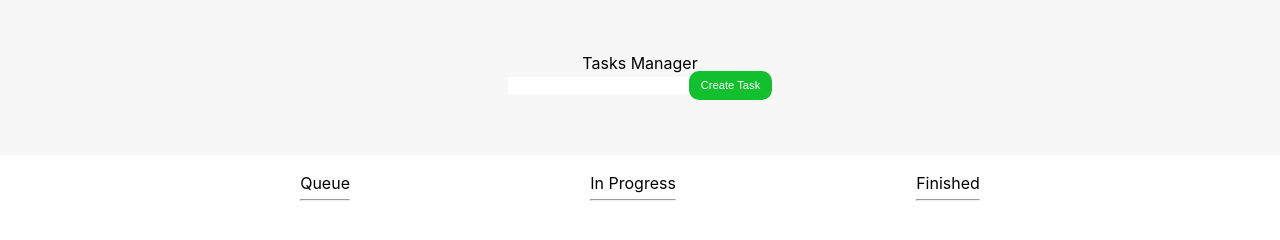
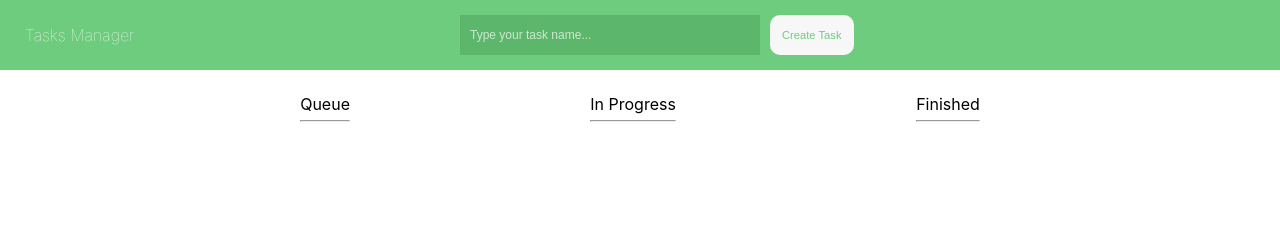
Before and after one commit to DazLamas/task-manager, a website: page app/index.html in a window 1280 px wide. Drawn offline with Linux system fonts and the light colour scheme.

Commit message:
Improve header styles

```diff
--- a/app/index.html
+++ b/app/index.html
@@ -10,8 +10,8 @@
 		<header class="header">
 			<h1 class="header--title">Tasks Manager</h1>
 			<ul class="header--items-cont">
-				<li><input id="task-input-js" type="text" class="input"></li>
-				<li><button id="new-task-btn-js" type="button" class="button btn-primary">Create Task</button></li>
+				<li><input id="task-input-js" type="text" class="input header--input" placeholder="Type your task name..."></li>
+				<li><button id="new-task-btn-js" type="button" class="button btn-lighten header--button">Create Task</button></li>
 			</ul>
 		</header>
 		<div class="main">
--- a/app/scss/common/_components.scss
+++ b/app/scss/common/_components.scss
@@ -34,17 +34,25 @@
     padding: 0.375rem 0.75rem;
     transition: all 0.15s ease-in-out;
     user-select: none;
+    cursor: pointer;
     &.btn-primary {
         color: $white;
         background-color: $primary;
     }
     &.btn-secondary {
         color: $white;
-        background-color: $secondary;
+        background-color: $gray-300;
     }
     &.btn-lighten {
-        color: $gray-700;
+        color: $primary;
         background-color: $gray-100;
+        font-weight: 500;
+    }
+    &.btn-outline {
+        color: $white;
+        background-color: transparent;
+        font-weight: 100;
+        border: 0.5px solid $white;
     }
     &:hover {
       // color: rgba(255, 255, 255, 1) !important;
@@ -54,5 +62,45 @@
 }
 
 .input {
-	 border: none;
+    -webkit-appearance: none;
+    background: $white;
+    border: none;
+    color: $white;
+    font-size: $font-size-xs;
+    font-weight: 100;
+    outline: none;
+    padding: 0;
+    position: relative;
+    width: 100%;
+    height: 20px;
+    text-indent: 10px;
 }
+
+::-webkit-input-placeholder { /* Chrome/Opera/Safari */
+  color: $white;
+  font-size: $font-size-xs;
+  opacity: .7;
+  font-weight: 100;
+  margin-right: 5px;
+}
+::-moz-placeholder { /* Firefox 19+ */
+  color: $white;
+  font-size: $font-size-xs;
+  opacity: .7;
+  font-weight: 100;
+  margin-right: 5px;
+}
+:-ms-input-placeholder { /* IE 10+ */
+  color: $white;
+  font-size: $font-size-xs;
+  opacity: .7;
+  font-weight: 100;
+  margin-right: 5px;
+}
+:-moz-placeholder { /* Firefox 18- */
+  color: $white;
+  font-size: $font-size-xs;
+  opacity: .7;
+  font-weight: 100;
+  margin-right: 5px;
+}
--- a/app/scss/common/_layout.scss
+++ b/app/scss/common/_layout.scss
@@ -1,8 +1,8 @@
 /* @file layout.scss */
 //Common rules for all app views
 
-$header-h:  135px;
-$header-py: 10px;
+$header-h:  56px;
+$header-py: 7px;
 
 html, body{
   font-size: 16px;
@@ -25,14 +25,21 @@ html, body{
 	position: fixed;
     top: 0;
     display: flex;
-    flex-direction: column;
+    flex-direction: row;
     align-items: center;
-    justify-content: center;
+    justify-content: flex-start;
     padding: $header-py 0;
-	background-color: $gray-100;
+	background-color: $green;
 	z-index: 2;
+	&--title {
+    	font-weight: 100;
+		margin: 0 25px;
+		color: $white;
+		flex: 1;
+	}
 	&--items {
 		&-cont{
+			flex: 2;
 			display: flex;
 			flex-direction: row;
 			align-items: center;
--- a/app/scss/common/_variables.scss
+++ b/app/scss/common/_variables.scss
@@ -7,7 +7,7 @@ $blue     : #1b84ed;
 $yellow   : #F5CD00;
 $red      : #e82f2f;
 $orange   : #ff760d;
-$green    : #12c02f;
+$green    : #6dcc7d;
 $black    : #2e2e2e;
 $white    : #FFFAFA;
 
--- a/app/scss/views/_landing.scss
+++ b/app/scss/views/_landing.scss
@@ -2,6 +2,17 @@
 //Landing view stylesheets
 
 .landing {//View id
+	.header{
+		&--input {
+			background: #5cb76c;
+			height: 40px;
+			width: 300px;
+			margin-right: 10px;
+		}
+		&--button {
+			padding: 12px 0.75rem;
+		}
+	}
 	.table-container {
 			display: flex;
 			flex-direction: row;
```
Also changed, not shown: app/css/app.css.
